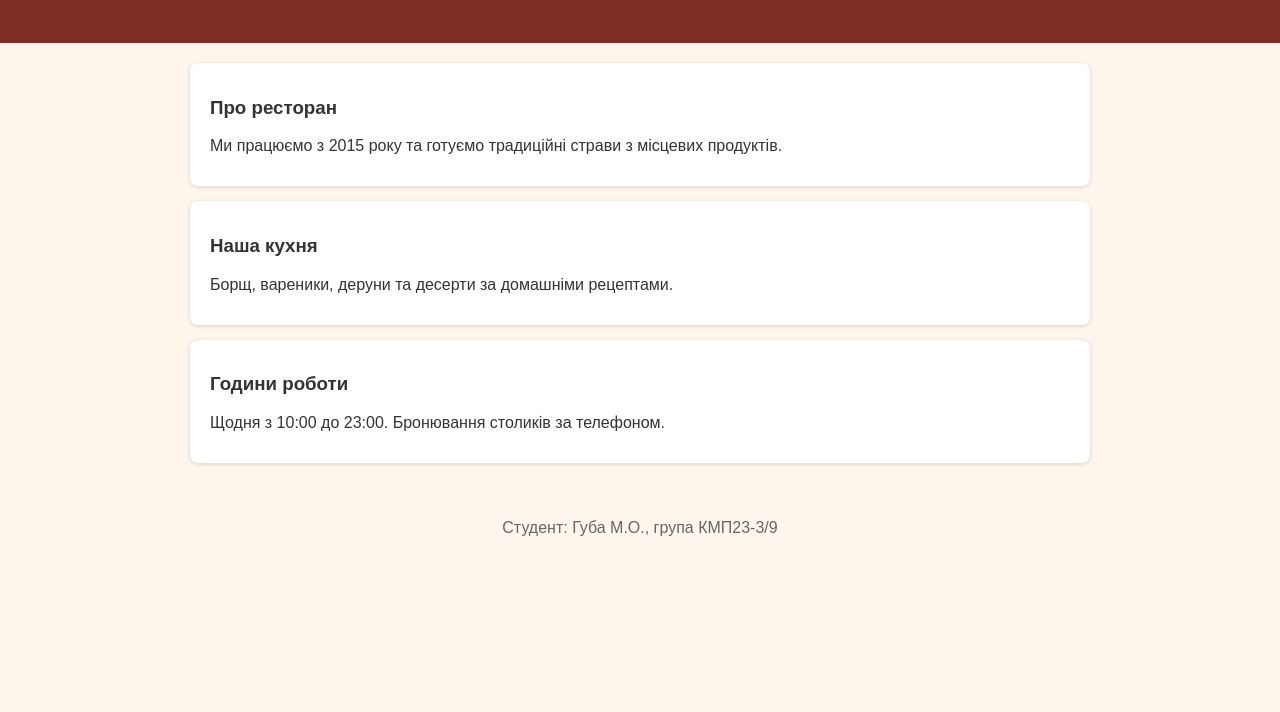
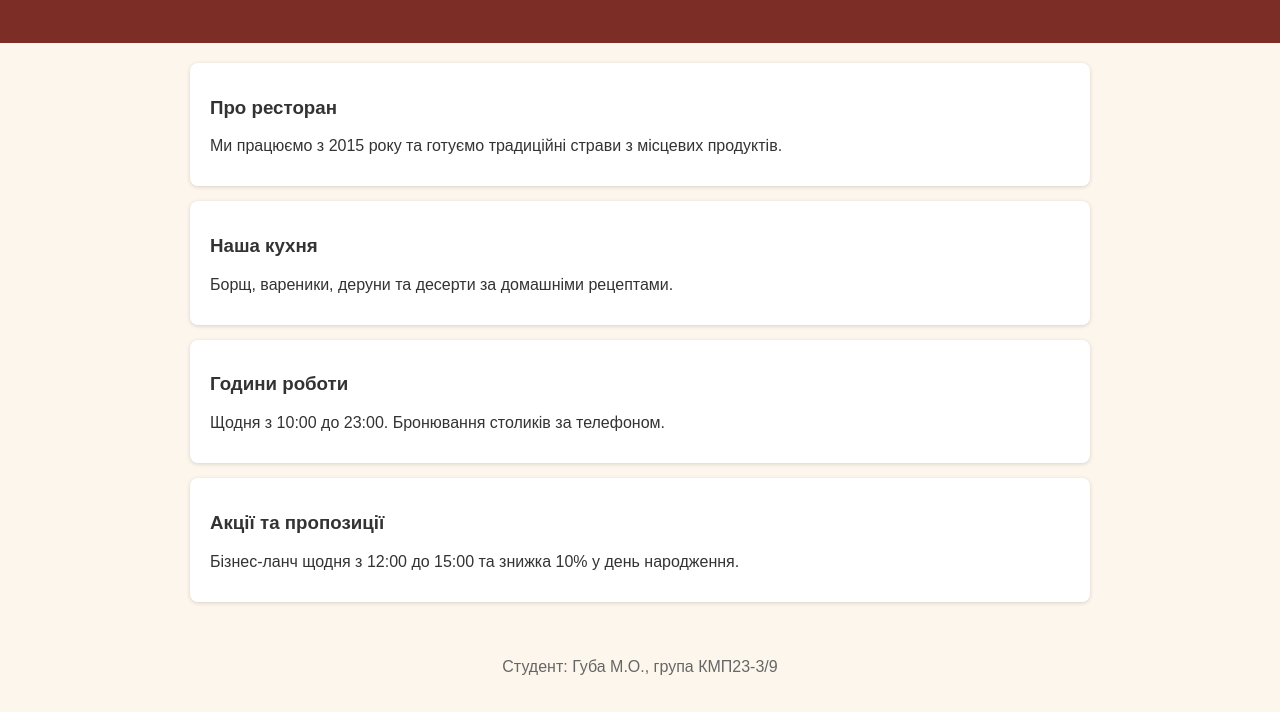
Before and after one commit to gybamax-source/restaurant-render, a plain HTML site: page index.html in a window 1280 px wide. Shown: the part 131-843 px from the top of the page. Before the commit the page ends 800 px from the top, so only its background shows below. Drawn offline with Linux system fonts and the light colour scheme.

Commit message:
Add promotions block

```diff
--- a/index.html
+++ b/index.html
@@ -20,6 +20,7 @@ footer{text-align:center;padding:20px;color:#666}
 <section class="block"><h3>Про ресторан</h3><p>Ми працюємо з 2015 року та готуємо традиційні страви з місцевих продуктів.</p></section>
 <section class="block"><h3>Наша кухня</h3><p>Борщ, вареники, деруни та десерти за домашніми рецептами.</p></section>
 <section class="block"><h3>Години роботи</h3><p>Щодня з 10:00 до 23:00. Бронювання столиків за телефоном.</p></section>
+<section class="block"><h3>Акції та пропозиції</h3><p>Бізнес-ланч щодня з 12:00 до 15:00 та знижка 10% у день народження.</p></section>
 </main>
 <footer>
 <p>Студент: Губа М.О., група КМП23-3/9</p>
```
